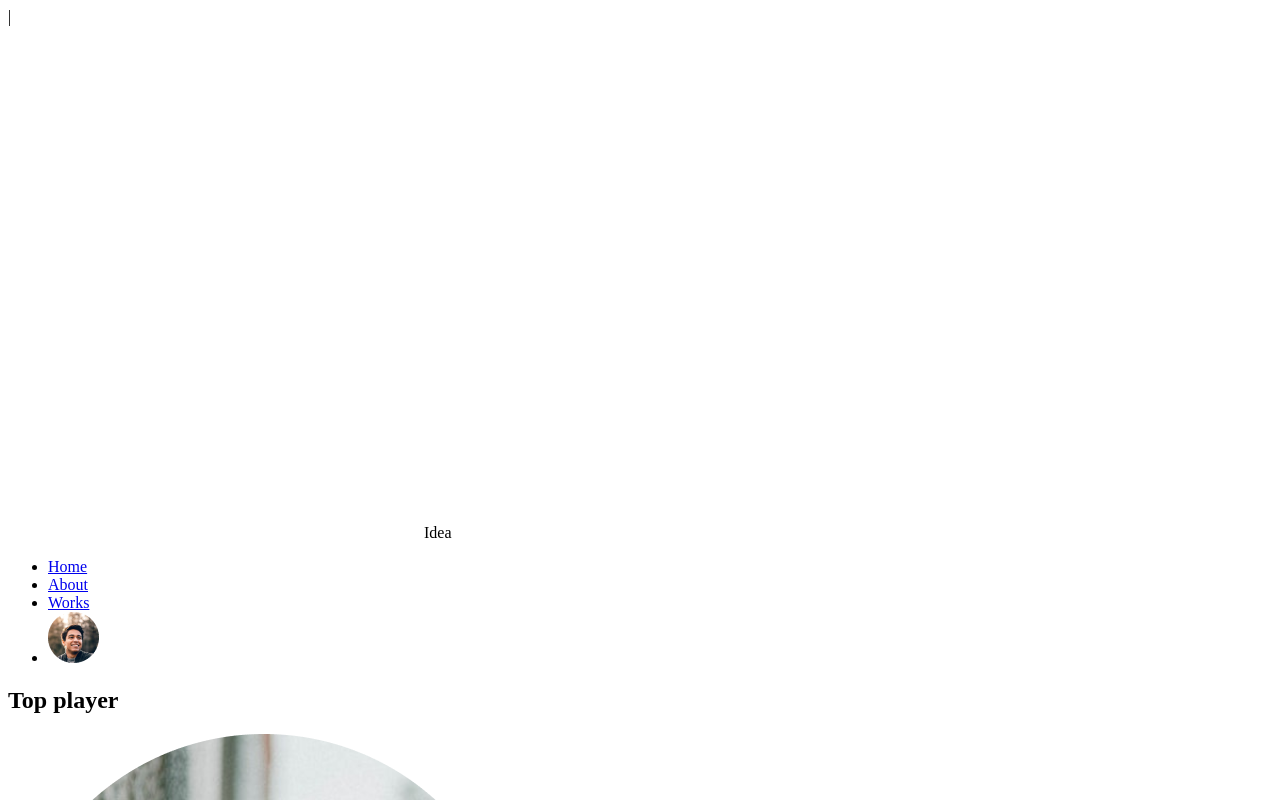
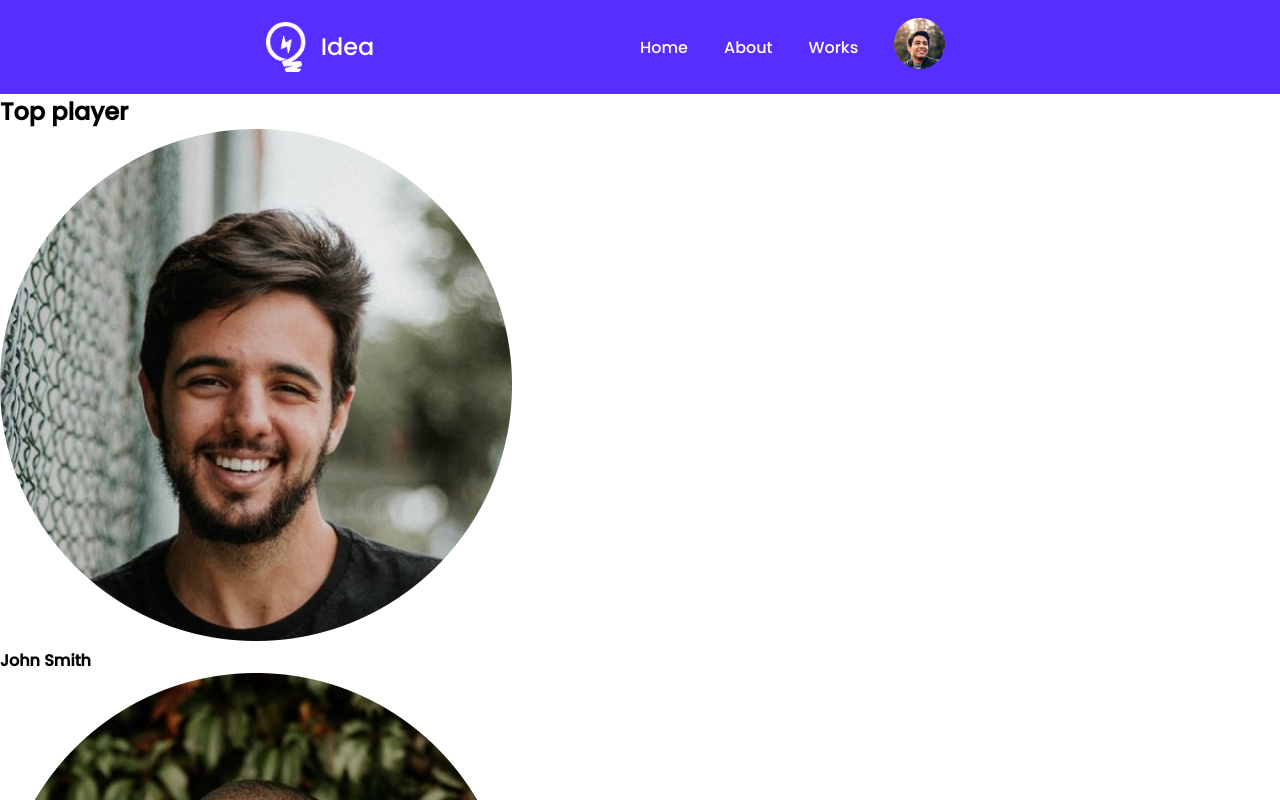
Before and after one commit to Soliman-soad/LEADER-BOARD, a plain HTML site: page index.html in a window 1280 px wide. Shown: the top 800 px of the page. Drawn offline with Linux system fonts and the light colour scheme.

Commit message:
Navigetion style added

```diff
--- a/css/style.css
+++ b/css/style.css
@@ -0,0 +1,61 @@
+/* font */
+@import url('https://fonts.googleapis.com/css2?family=Poppins:wght@500&display=swap');
+
+/* Utilities style */
+* {
+    margin: 0;
+    padding: 0;
+    box-sizing: border-box;
+}
+
+body {
+    font-family: 'Poppins', sans-serif;
+}
+
+
+
+/* Navigetion style start */
+nav {
+    width: 100%;
+    height: 94px;
+    display: flex;
+    align-items: center;
+    background-color: #562EFF;
+}
+
+.logo {
+    width: 50%;
+    display: flex;
+    justify-content: center;
+    align-items: center;
+    font-size: 24px;
+    color: #ffffff;
+}
+
+.logo img {
+    width: 40px;
+    height: 51%;
+    margin-right: 15px;
+}
+
+.menu ul {
+    list-style: none;
+    display: flex;
+    justify-content: center;
+    align-items: center;
+}
+
+.menu ul li {
+    margin-right: 36px;
+}
+
+.menu ul li a {
+    text-decoration: none;
+    font-weight: 400;
+    font-size: 16px;
+    color: #ffffff;
+}
+
+.menu ul li img {
+    width: 51px;
+}
--- a/index.html
+++ b/index.html
@@ -1,4 +1,4 @@
-|<!DOCTYPE html>
+<!DOCTYPE html>
 <html lang="en">
   <head>
     <meta charset="UTF-8" />
```
